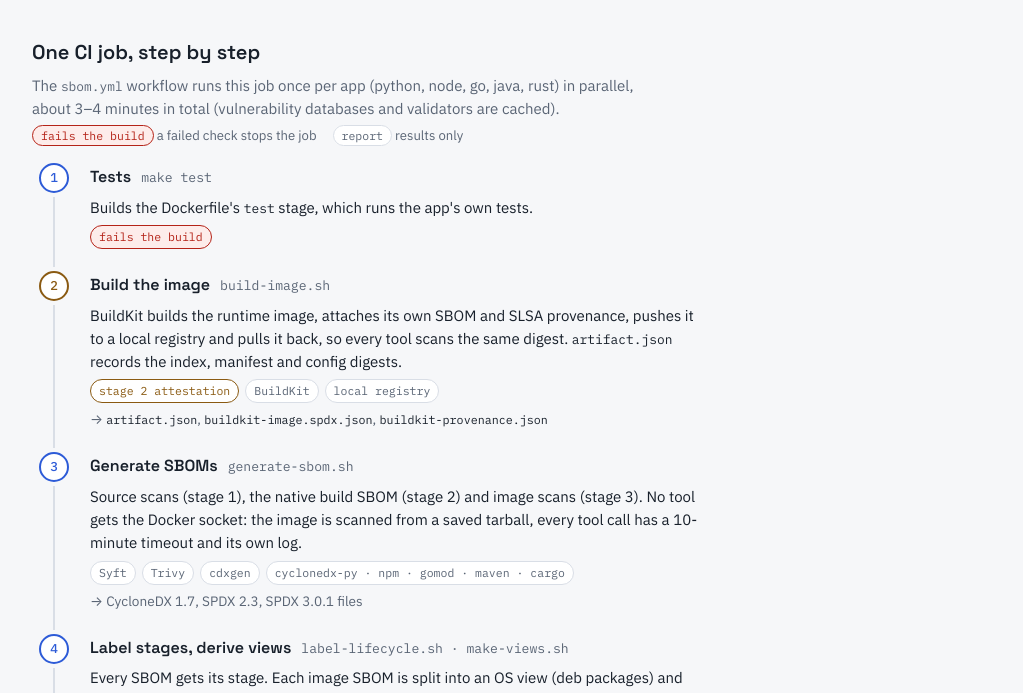
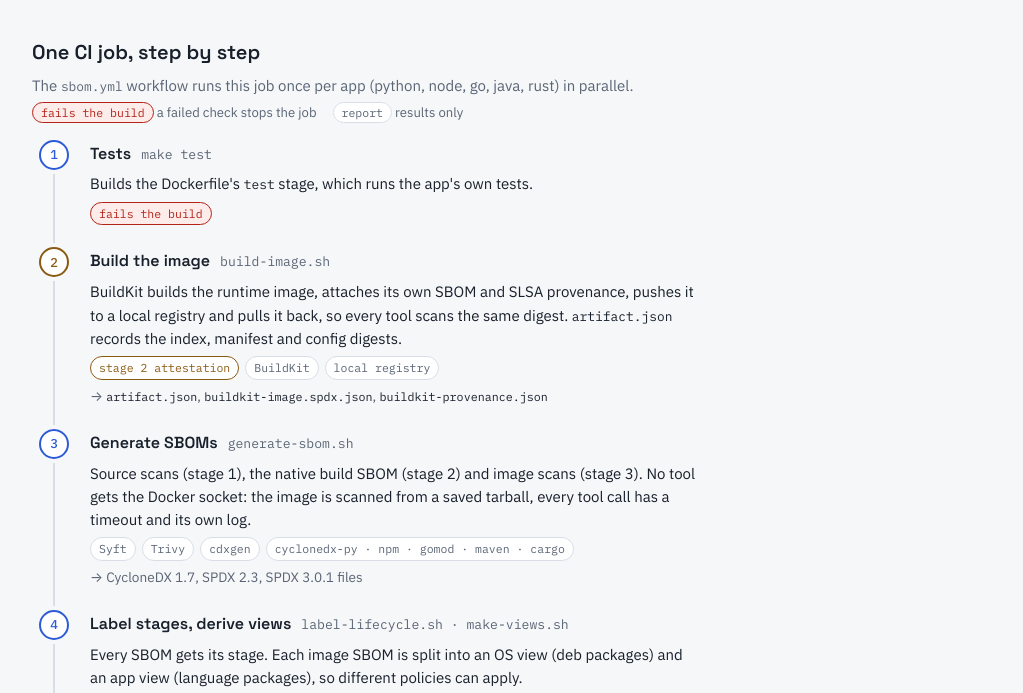
Before and after one commit to jotavare/sbom-poc, a plain HTML site: page site/index.html in a window 1280 px wide. Shown: the part 586-1279 px from the top of the page, without its empty margins (128-1151 px from the left). Drawn offline with Linux system fonts and the light colour scheme.

Commit message:
docs: pipeline map without durations
The page explains the workflow; timings belong in the README.

```diff
--- a/site/index.html
+++ b/site/index.html
@@ -172,7 +172,7 @@ footer a { color: var(--accent); }
   <section aria-labelledby="job">
     <div class="section-head">
       <h2 id="job">One CI job, step by step</h2>
-      <p>The <code>sbom.yml</code> workflow runs this job once per app (python, node, go, java, rust) in parallel, about 3–4 minutes in total (vulnerability databases and validators are cached).</p>
+      <p>The <code>sbom.yml</code> workflow runs this job once per app (python, node, go, java, rust) in parallel.</p>
       <div class="legend"><span><span class="chip gate">fails the build</span> a failed check stops the job</span><span><span class="chip">report</span> results only</span></div>
     </div>
     <ol class="track">
@@ -189,7 +189,7 @@ footer a { color: var(--accent); }
       </div></li>
       <li class="step"><div class="rail"><span class="dot">3</span></div><div class="card">
         <div class="title"><h3>Generate SBOMs</h3><span class="script">generate-sbom.sh</span></div>
-        <p>Source scans (stage 1), the native build SBOM (stage 2) and image scans (stage 3). No tool gets the Docker socket: the image is scanned from a saved tarball, every tool call has a 10-minute timeout and its own log.</p>
+        <p>Source scans (stage 1), the native build SBOM (stage 2) and image scans (stage 3). No tool gets the Docker socket: the image is scanned from a saved tarball, every tool call has a timeout and its own log.</p>
         <div class="meta"><span class="chip">Syft</span><span class="chip">Trivy</span><span class="chip">cdxgen</span><span class="chip">cyclonedx-py · npm · gomod · maven · cargo</span></div>
         <div class="out">→ CycloneDX 1.7, SPDX 2.3, SPDX 3.0.1 files</div>
       </div></li>
@@ -246,7 +246,7 @@ footer a { color: var(--accent); }
       <div class="box"><h3>Per app</h3><p>Artifact <code>sbom-&lt;app&gt;</code>: all SBOMs, views, reports and tool logs, kept 30 days.</p></div>
       <div class="box"><h3>Combined</h3><p>The report job merges every app's summary into <code>SBOM-REPORT.md</code> (artifact <code>sbom-report</code>), stamped with commit, tool versions and image digests.</p></div>
       <div class="box"><h3>Code scanning</h3><p>Each app's <code>vulns.sarif</code> is uploaded to the repository's Security tab: one alert per package and CVE, pointing at the file that declares the package. Accepted findings are marked as suppressed. GitHub only displays it; the findings and the gate are the pipeline's own.</p></div>
-      <div class="box"><h3>By hand</h3><p>The <code>scancode.yml</code> workflow compares declared licences with those found in the files (python, node, java). Slow, so run when needed.</p></div>
+      <div class="box"><h3>By hand</h3><p>The <code>scancode.yml</code> workflow compares declared licences with those found in the files (python, node, java). It runs only when started by hand.</p></div>
     </div>
   </section>
 
```
